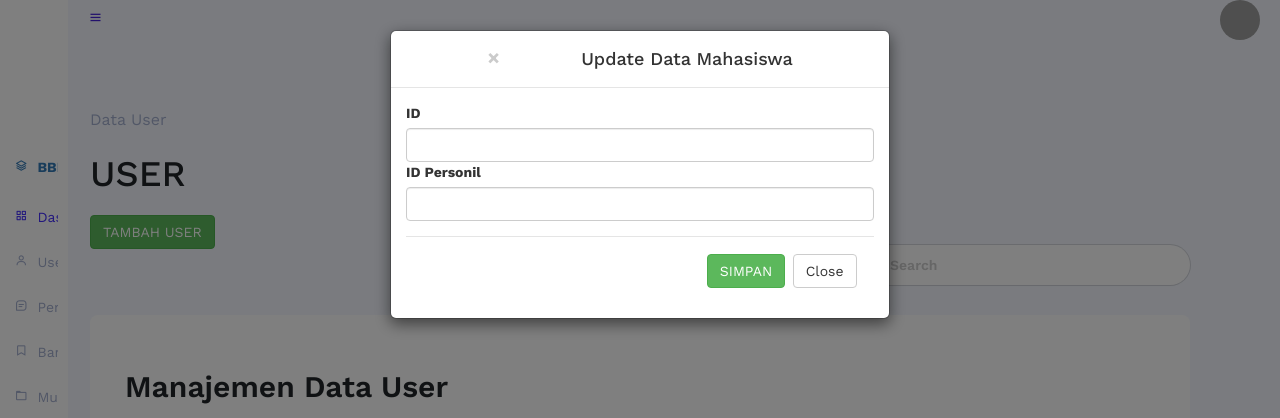
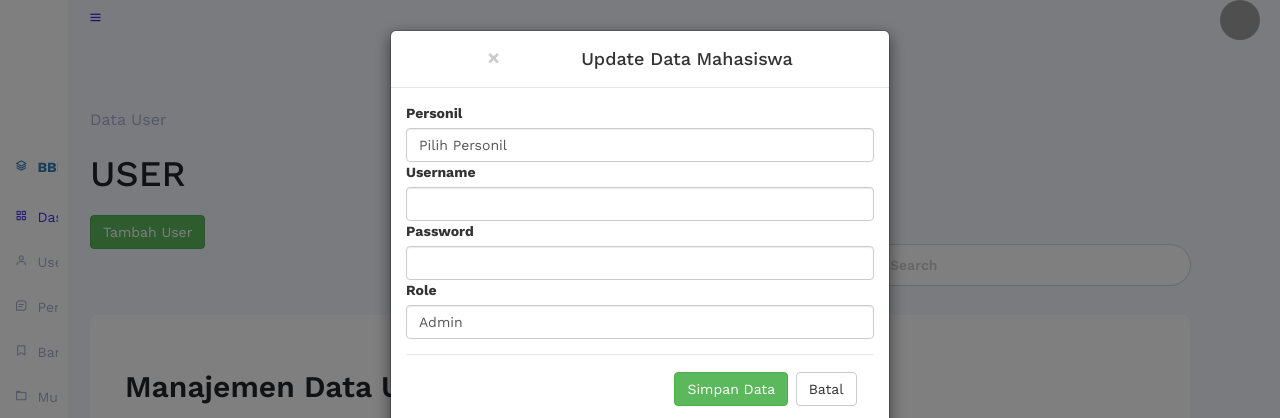
Before and after one commit to MadePutraSanjaya/Aplikasi-Pengelola-Mutasi-Piket, a PHP site: page /index.php?pages=user in a window 1280 px wide, after a click on "Tambah User". Shown: the top 418 px of the page. Run offline with PHP 8.4, Linux system fonts and the light colour scheme; data that the repository does not hold is empty; grey boxes are pictures that could not be loaded.

Commit message:
update user

```diff
--- a/pages/user.php
+++ b/pages/user.php
@@ -25,7 +25,7 @@
    <div class="table-top">
     <div class="table-action pt-3 d-flex justify-content-between">
         <div class="button-table">
-          <a href="#" type="button" class="btn btn-success btn-md" data-toggle="modal" data-target="#myModal">TAMBAH USER</a>
+          <a href="#" type="button" class="btn btn-success btn-md" data-toggle="modal" data-target="#myModal">Tambah User</a>
         </div>
         <div class="modal fade" id="myModal" role="dialog">
               <div class="modal-dialog">
@@ -40,15 +40,35 @@
                     <form role="form" action="action/tambah.php" method="post">
 
                         <div class="form-group">
-                          <label>ID</label>
-                          <input type="text" name="id_user" class="form-control" value="">
-                          <label>ID Personil</label>
-                          <input type="text" name="id_personil" class="form-control" value="">
+                          <label>Personil</label>
+                          <select name="personil" id="personil" class="form-control">
+                              <option disabled selected> Pilih Personil </option>
+                              <?php
+                                $sql=mysqli_query($conn,"SELECT * FROM tb_personil where ID_PERSONIL NOT IN (SELECT ID_PERSONIL FROM tb_USER) and STATUS_PERSONIL <> '0'");
+                                while ($data=mysqli_fetch_array($sql)) {
+                              ?>
+                                <option value="<?=$data['ID_PERSONIL']?>"><?=$data['NAMA_PERSONIL']?></option>
+                              <?php
+                                }
+                              ?>
+                          </select>
+
+                          <label>Username</label>
+                          <input type="text" name="username" class="form-control" value="">
+
+                          <label>Password</label>
+                          <input type="password" name="password" class="form-control" value="">
+
+                          <label>Role</label>
+                          <select name="level" id="level"  class="form-control">
+                            <option value="admin">Admin</option>
+                            <option value="petugas">Petugas</option>
+                          </select>
                         </div>
 
                         <div class="modal-footer">
-                          <button type="submit" name="submit" class="btn btn-success">SIMPAN</button>
-                          <button type="button" class="btn btn-default" data-dismiss="modal">Close</button>
+                          <button type="submit" name="submit" class="btn btn-success">Simpan Data</button>
+                          <button type="button" class="btn btn-default" data-dismiss="modal">Batal</button>
                         </div>
                       </form>
                   </div>
@@ -90,6 +110,9 @@
               <td><?php echo $data['password']; ?></td>
               <td><?php echo $data['level']; ?></td>
               <td><?php echo $data['status_user']; ?></td>
+              <td>
+                <a href="#" type="button" class="btn btn-warning btn-md" data-toggle="modal" data-target="#ModalEdit">Edit</a>
+              </td>
             </tr>
 
           <?php
```
Also changed, not shown: action/tambah.php (+10 -10 lines).
